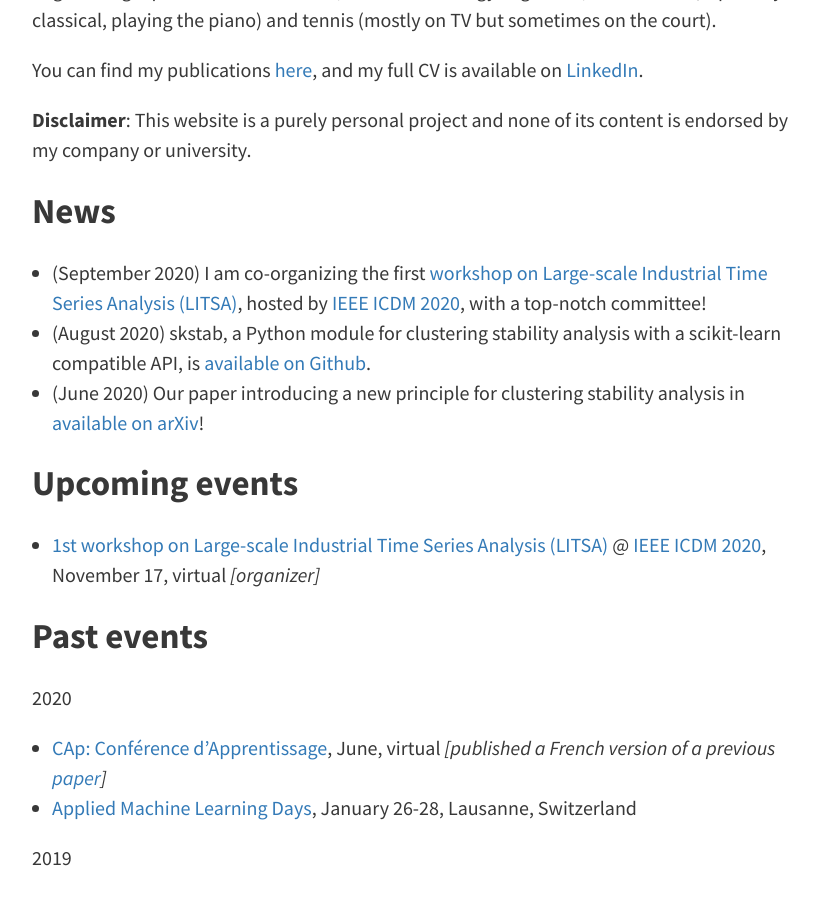
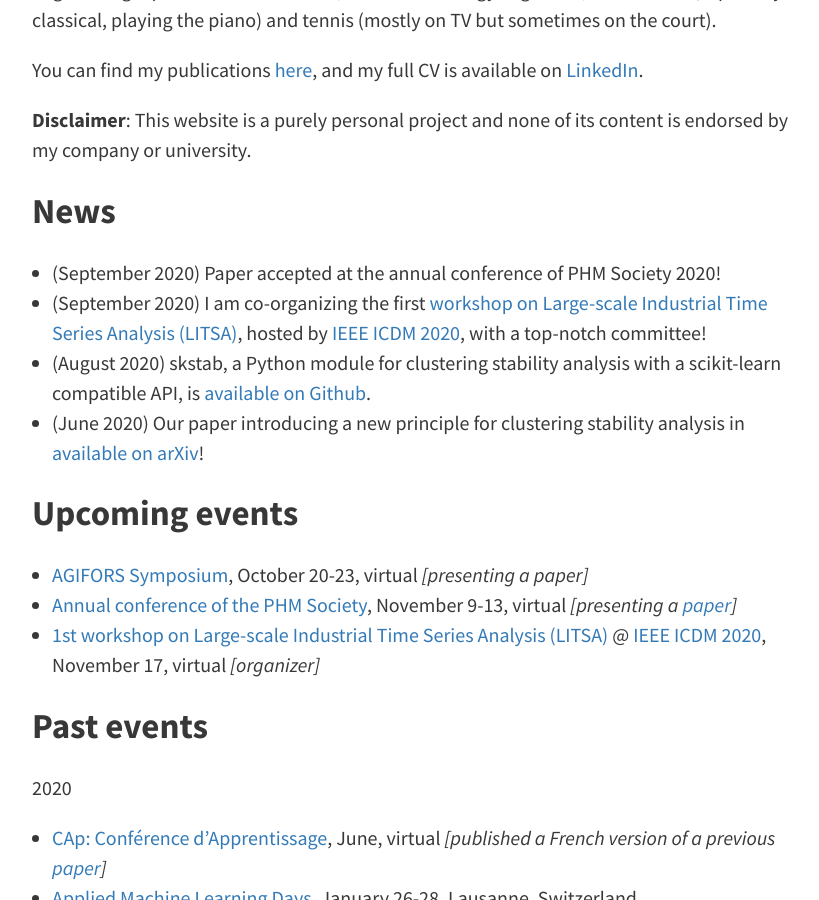
Before and after one commit to FlorentF9/florentf9.github.io, a Jekyll site: the page built from pages/about.md, in a window 1280 px wide and 900 px high, scrolled down 566 px. Shown: the whole window, without its empty margins (224-1043 px from the left). Built offline with Jekyll 4.4.1, drawn with Linux system fonts in a browser that asks for light colours; some web fonts are replaced.

Commit message:
Update about.md

```diff
--- a/pages/about.md
+++ b/pages/about.md
@@ -18,12 +18,15 @@ You can find my publications [here](publications), and my full CV is available o
 
 ## News
 
+* (September 2020) Paper accepted at the annual conference of PHM Society 2020!
 * (September 2020) I am co-organizing the first [workshop on Large-scale Industrial Time Series Analysis (LITSA)](https://lipn.github.io/LITSA2020/), hosted by [IEEE ICDM 2020](http://icdm2020.bigke.org/), with a top-notch committee!
 * (August 2020) skstab, a Python module for clustering stability analysis with a scikit-learn compatible API, is [available on Github](https://github.com/FlorentF9/skstab).
 * (June 2020) Our paper introducing a new principle for clustering stability analysis in [available on arXiv](https://arxiv.org/abs/2006.08530)!
 
 ## Upcoming events
 
+* [AGIFORS Symposium](https://agifors.org/symposium_2020), October 20-23, virtual *[presenting a paper]*
+* [Annual conference of the PHM Society](https://www.phmsociety.org/events/conference/phm/20), November 9-13, virtual *[presenting a [paper](/publications)]*
 * [1st workshop on Large-scale Industrial Time Series Analysis (LITSA)](https://lipn.github.io/LITSA2020/) @ [IEEE ICDM 2020](http://icdm2020.bigke.org/), November 17, virtual *[organizer]*
 
 ## Past events
```
